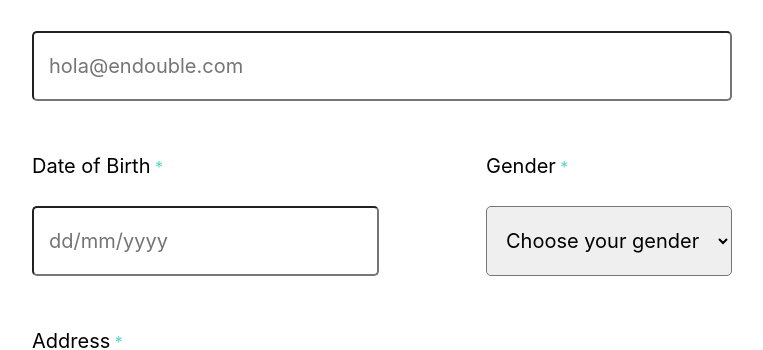
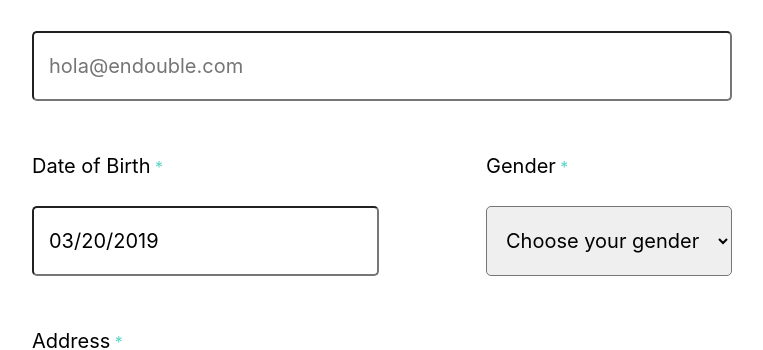
Before and after one commit to katia1802/job-apply-form, a React (Create React App) app: page / in a window 1280 px wide. Shown: the part 1226-1576 px from the top of the page, without its empty margins (258-1021 px from the left). Built offline with nearby package versions, Linux system fonts and the light colour scheme.

Commit message:
datepicker

```diff
--- a/package.json
+++ b/package.json
@@ -9,6 +9,7 @@
     "node-sass": "^4.11.0",
     "prop-types": "^15.7.2",
     "react": "^16.8.4",
+    "react-datepicker": "^2.3.0",
     "react-dom": "^16.8.4",
     "react-router-dom": "^5.0.0",
     "react-scripts": "2.1.8",
--- a/src/components/Form/index.js
+++ b/src/components/Form/index.js
@@ -1,13 +1,15 @@
 import React, { Component } from "react";
 import "./Form.scss";
 import Swal from "sweetalert2";
+import DatePicker from "react-datepicker";
+import "react-datepicker/dist/react-datepicker.css";
 
 class Form extends Component {
   constructor(props) {
     super(props);
     this.state = {
       fullName: "",
-      birthDate: "",
+      birthDate: new Date(),
       email: "",
       gender: "",
       address: "",
@@ -32,14 +34,21 @@ class Form extends Component {
 
     this.handleChange = this.handleChange.bind(this);
     this.handleSubmit = this.handleSubmit.bind(this);
+    this.handleDate = this.handleDate.bind(this);
+  }
+
+  handleDate(date) {
+    this.setState({
+      birthDate: date
+    });
   }
 
   handleChange(e) {
     e.preventDefault();
     const { name, value } = e.target;
     let formErrors = this.state.formErrors;
-    // console.log("name: ", name);
-    // console.log("value : ", value);
+    console.log("name: ", name);
+    console.log("value : ", value);
 
     switch (name) {
       case "fullName":
@@ -49,7 +58,8 @@ class Form extends Component {
 
       case "birthDate":
         formErrors.birthDate = RegExp(
-          /^([0-2][0-9]|(3)[0-1])(\/)(((0)[0-9])|((1)[0-2]))(\/)\d{4}$/
+          /^(((((((0?[13578])|(1[02]))[\.\-/]?((0?[1-9])|([12]\d)|(3[01])))|(((0?[469])|(11))[\.\-/]?((0?[1-9])|([12]\d)|(30)))|((0?2)[\.\-/]?((0?[1-9])|(1\d)|(2[0-8]))))[\.\-/]?((\d{2})?([\d][\d]))))|((0?2)[\.\-/]?(29)[\.\-/]?(((19)|(20))?(([02468][048])|([13579][26])))))$/
+          // /^([0-2][0-9]|(3)[0-1])(\/)(((0)[0-9])|((1)[0-2]))(\/)\d{4}$/
         ).test(value)
           ? "Perfect!"
           : "Enter DD/MM/YYYY birthdate format";
@@ -104,10 +114,11 @@ class Form extends Component {
   }
 
   handleSubmit(e) {
+    console.log(this.state.formErrors);
     e.preventDefault();
     if (
       this.state.formErrors.fullName === "Perfect!" &&
-      this.state.formErrors.birthDate === "Perfect!" &&
+      this.state.formErrors.birthDate === "" &&
       this.state.formErrors.email === "Perfect!" &&
       this.state.formErrors.gender === "Perfect!" &&
       this.state.formErrors.address === "Perfect!" &&
@@ -130,7 +141,6 @@ class Form extends Component {
     }
   }
   render() {
-
     return (
       <div className="wrapper-padding">
         <h1 className="form-title">Job Application</h1>
@@ -143,10 +153,7 @@ class Form extends Component {
         </p>
 
         <div className="form-wrapper">
-          <form
-          onSubmit={this.handleSubmit}
-          className="form"
-          noValidate>
+          <form onSubmit={this.handleSubmit} className="form" noValidate>
             {/* name */}
             <div className="form-name form-item">
               <label className="form-label">
@@ -187,15 +194,27 @@ class Form extends Component {
                 <label className="form-label">
                   Date of Birth<span className="form-asterisk"> *</span>
                 </label>
-                <input
+                <DatePicker
                   className="form-field"
-                  type="text"
+                  name="birthDate"
+                  selected={this.state.birthDate}
+                  onChange={this.handleDate}
+                  value={this.state.birthDate}
+                  peekNextMonth
+                  showMonthDropdown
+                  showYearDropdown
+                  dropdownMode="select"
+                  placeholder="dd/mm/yyyy"
+                  required
+
+                />
+                {/* <input
+                  className="form-field"
                   name="birthDate"
                   value={this.state.birthDate}
-                  onChange={this.handleChange}
                   placeholder="dd/mm/yyyy"
                   required
-                />
+                /> */}
                 <div className="form-message">
                   {this.state.formErrors.birthDate}
                 </div>
--- a/src/components/SideDrawer/SideDrawer.scss
+++ b/src/components/SideDrawer/SideDrawer.scss
@@ -8,7 +8,7 @@
     top: 0;
     left: 0;
     width: 150px;
-    z-index: 200;
+    z-index: 1000;
     top: 0;
     left: 0;
     width: 50%;
```
Also changed, not shown: 1 other file (tests, documents, lock files or other folders).
